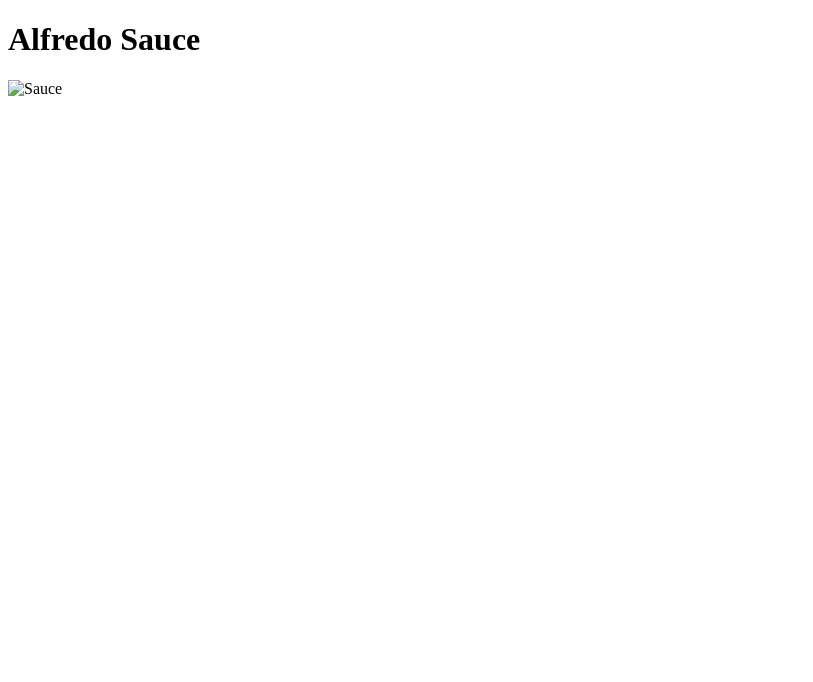
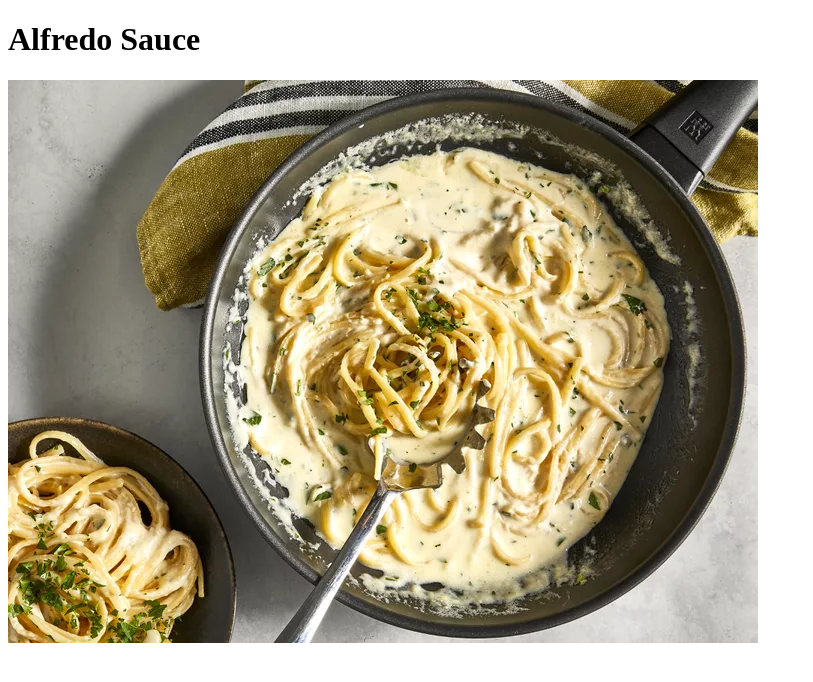
Before and after one commit to ljmclean/odin-recipes, a plain HTML site: page recipes/alfredo_sauce.html in a window 1280 px wide. Shown: the whole page, without its empty margins (0-813 px from the left). Drawn offline with Linux system fonts and the light colour scheme.

Commit message:
Fixed code

```diff
--- a/recipes/alfredo_sauce.html
+++ b/recipes/alfredo_sauce.html
@@ -8,7 +8,7 @@
 	</head>
 	<body>
 		<h1>Alfredo Sauce</h1>
-		<img src="./images/alfredo-sauce-image.jpg" alt="Sauce">
+		<img src="/images/alfredo-sauce-image.jpg" alt="Sauce">
 
 		<!-- List of Ingredients -->
 		<!-- List of steps -->
```
